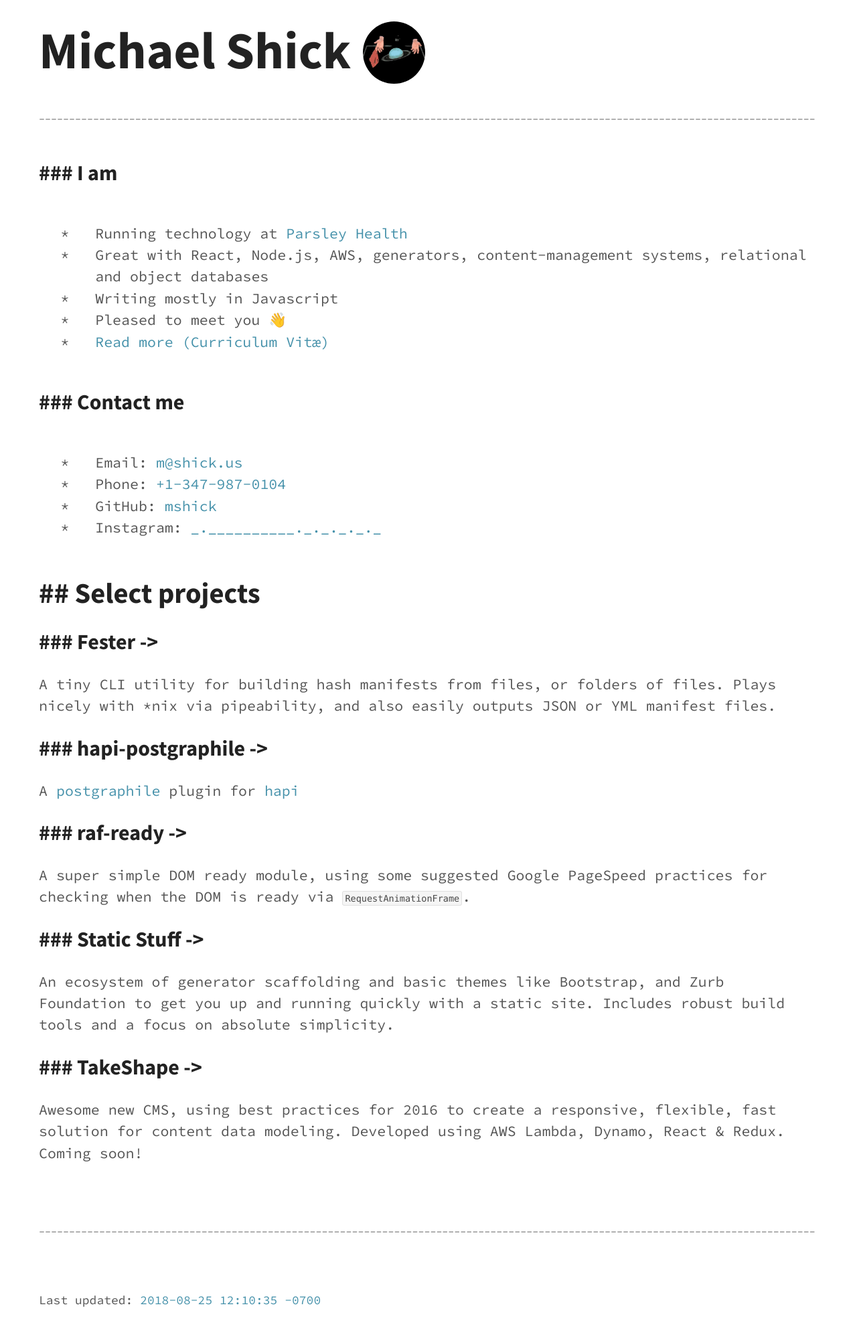
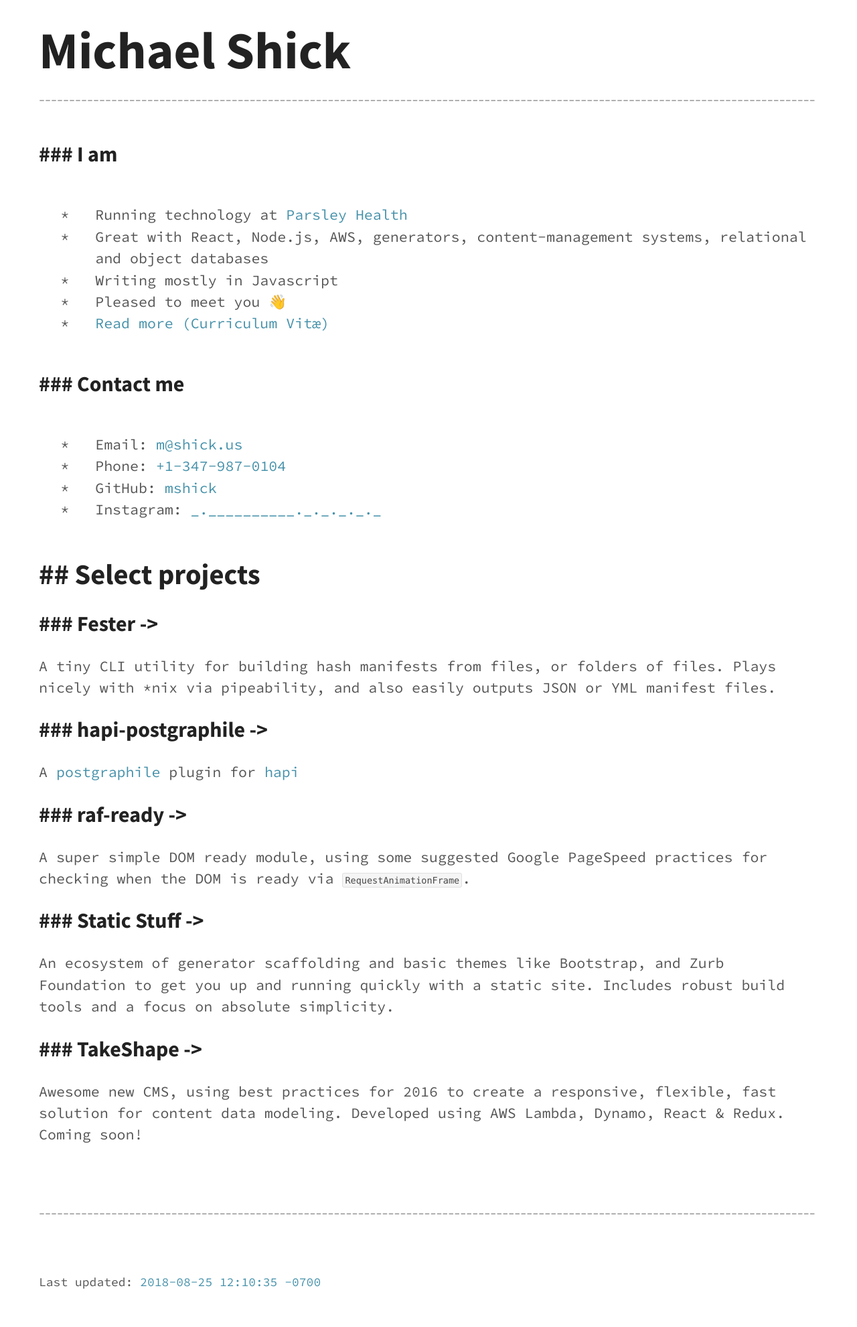
Before and after one commit to mshick/mshick.github.io, a Jekyll site: the page built from index.md, in a window 1280 px wide. Shown: the whole page at 67% size. Built offline with Jekyll 4.4.1, drawn with Linux system fonts in a browser that asks for light colours; after the commit the page ends 1954 px from its top, so only the background shows below that.

Commit message:
Update header.html

```diff
--- a/_includes/header.html
+++ b/_includes/header.html
@@ -3,9 +3,9 @@
     <h2 class="title">
       <a href="/">{{ site.title }}</a>
     </h2>
-    <div class="avatar__wrap">
+    {% comment %}<div class="avatar__wrap">
       <img class="avatar" src="{{ site.logo }}" alt="avatar"/>
-    </div>
+    </div>{% endcomment %}
   </hgroup>
   <hr />
 </header>
```
